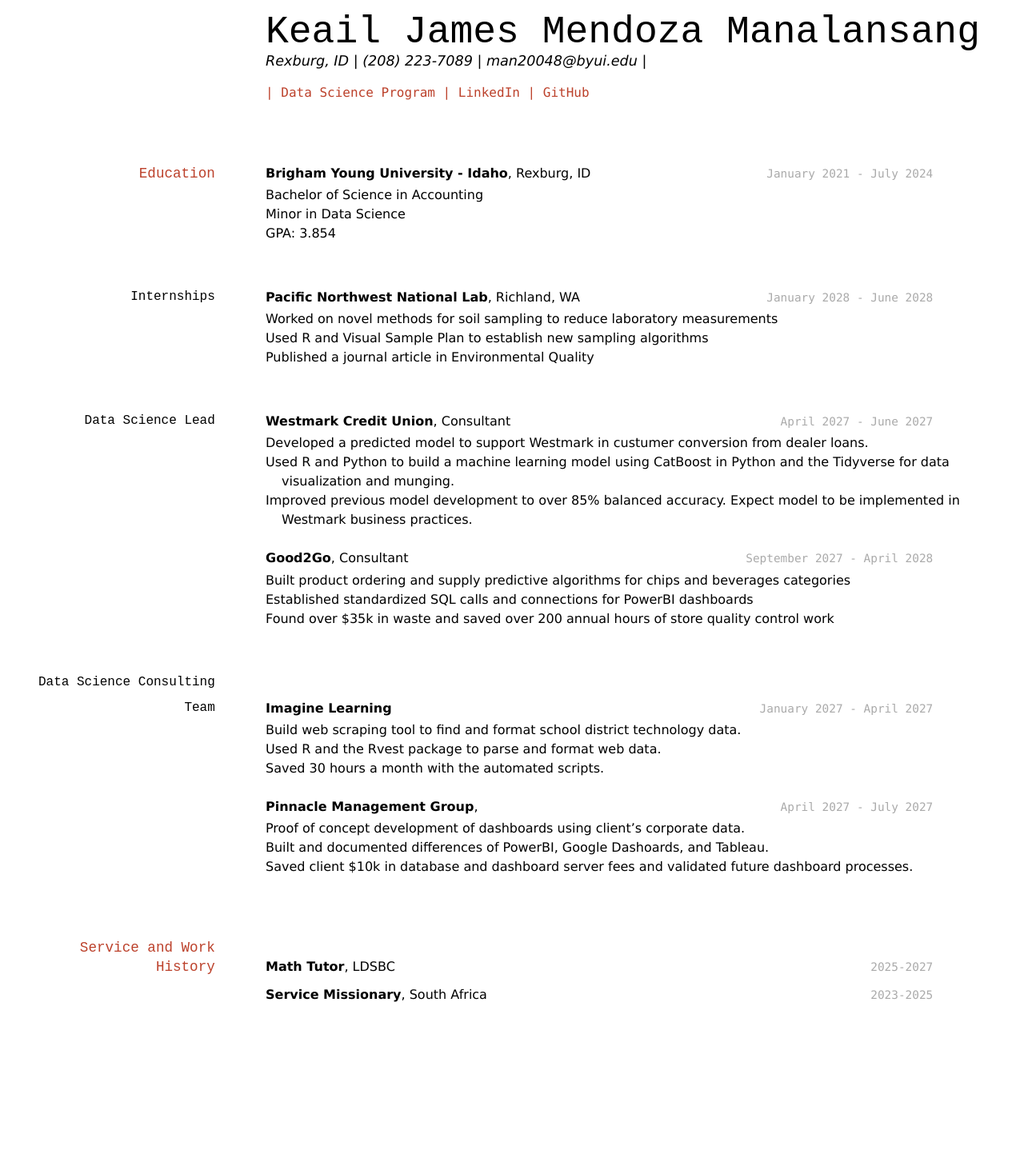
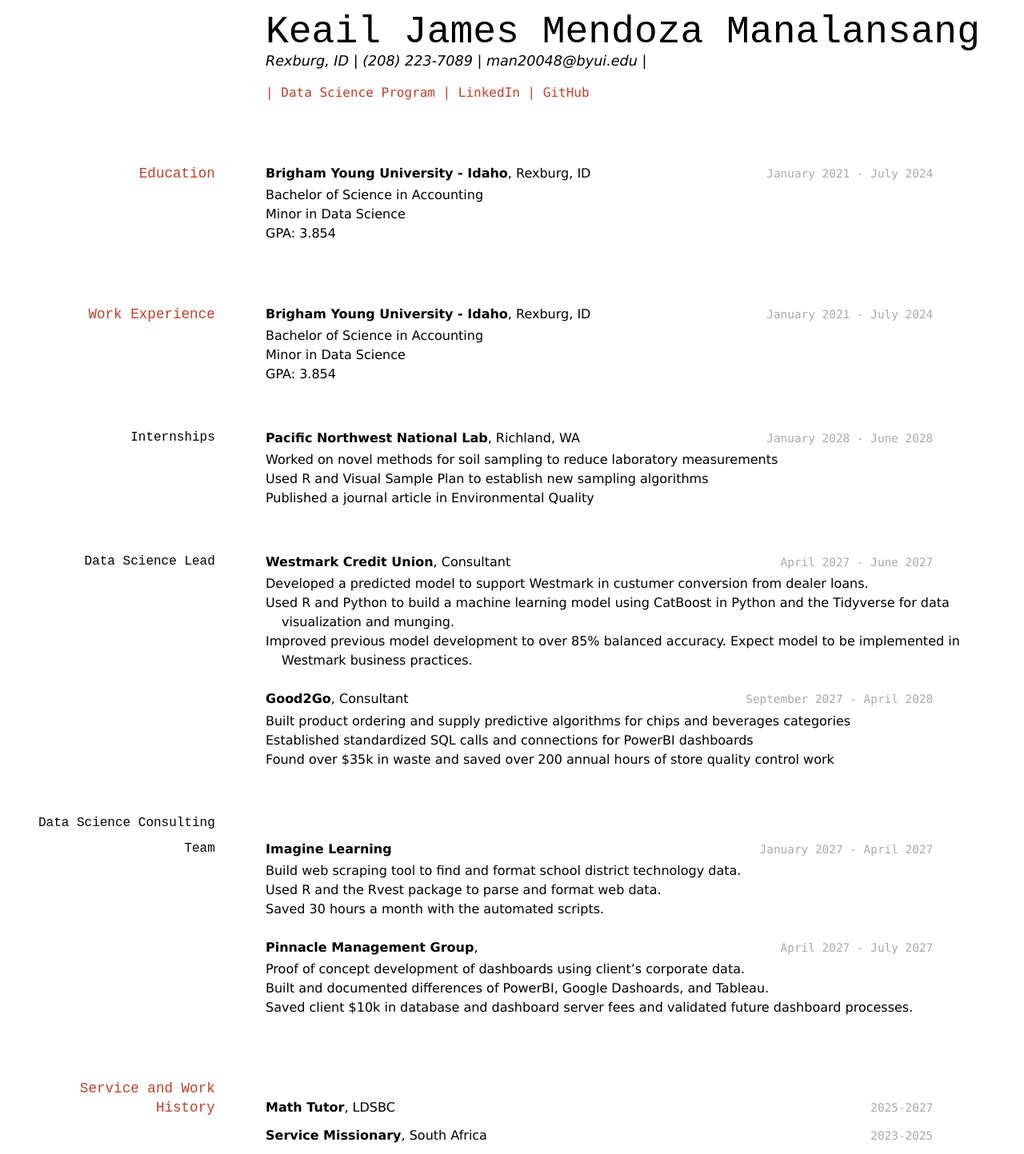
Before and after one commit to kjmm0703/James-Resume, a Jekyll site: the page built from docs/index.md, in a window 1280 px wide. Shown: the whole page at 80% size. Built offline with Jekyll 4.4.1, drawn with Linux system fonts in a browser that asks for light colours; before the commit the page ends 1267 px from its top, so only the background shows below that.

Commit message:
Update index.md

```diff
--- a/docs/index.md
+++ b/docs/index.md
@@ -12,6 +12,7 @@ Rexburg, ID | (208) 223-7089 | man20048@byui.edu |
 </div>
 <!-- https://www.monique.tech/the-art-of-markdown -->
 
+
 ## Education
 
 `January 2021 - July 2024`
@@ -22,7 +23,14 @@ __Brigham Young University - Idaho__, Rexburg, ID
 - GPA: 3.854
 
 
+## Work Experience
 
+`January 2021 - July 2024`
+__Brigham Young University - Idaho__, Rexburg, ID
+
+- Bachelor of Science in Accounting
+- Minor in Data Science
+- GPA: 3.854
 
 ### Internships
 
@@ -32,6 +40,7 @@ __Pacific Northwest National Lab__, Richland, WA
 - Worked on novel methods for soil sampling to reduce laboratory measurements
 - Used R and Visual Sample Plan to establish new sampling algorithms
 - Published a journal article in Environmental Quality
+
 
 ### Data Science Lead
 
@@ -48,6 +57,7 @@ __Good2Go__, Consultant
 - Built product ordering and supply predictive algorithms for chips and beverages categories
 - Established standardized SQL calls and connections for PowerBI dashboards
 - Found over $35k in waste and saved over 200 annual hours of store quality control work
+
 
 ### Data Science Consulting Team
 
```
